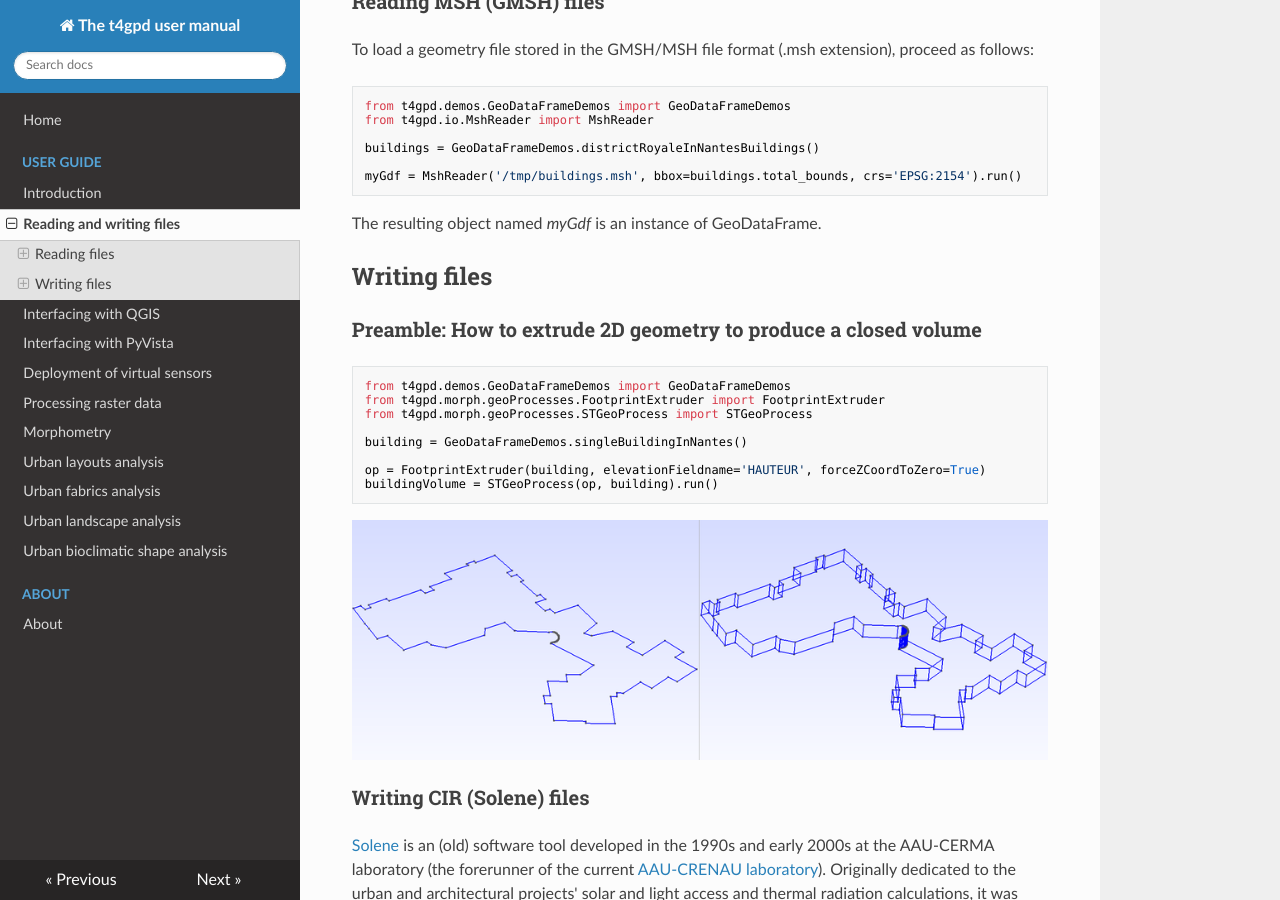
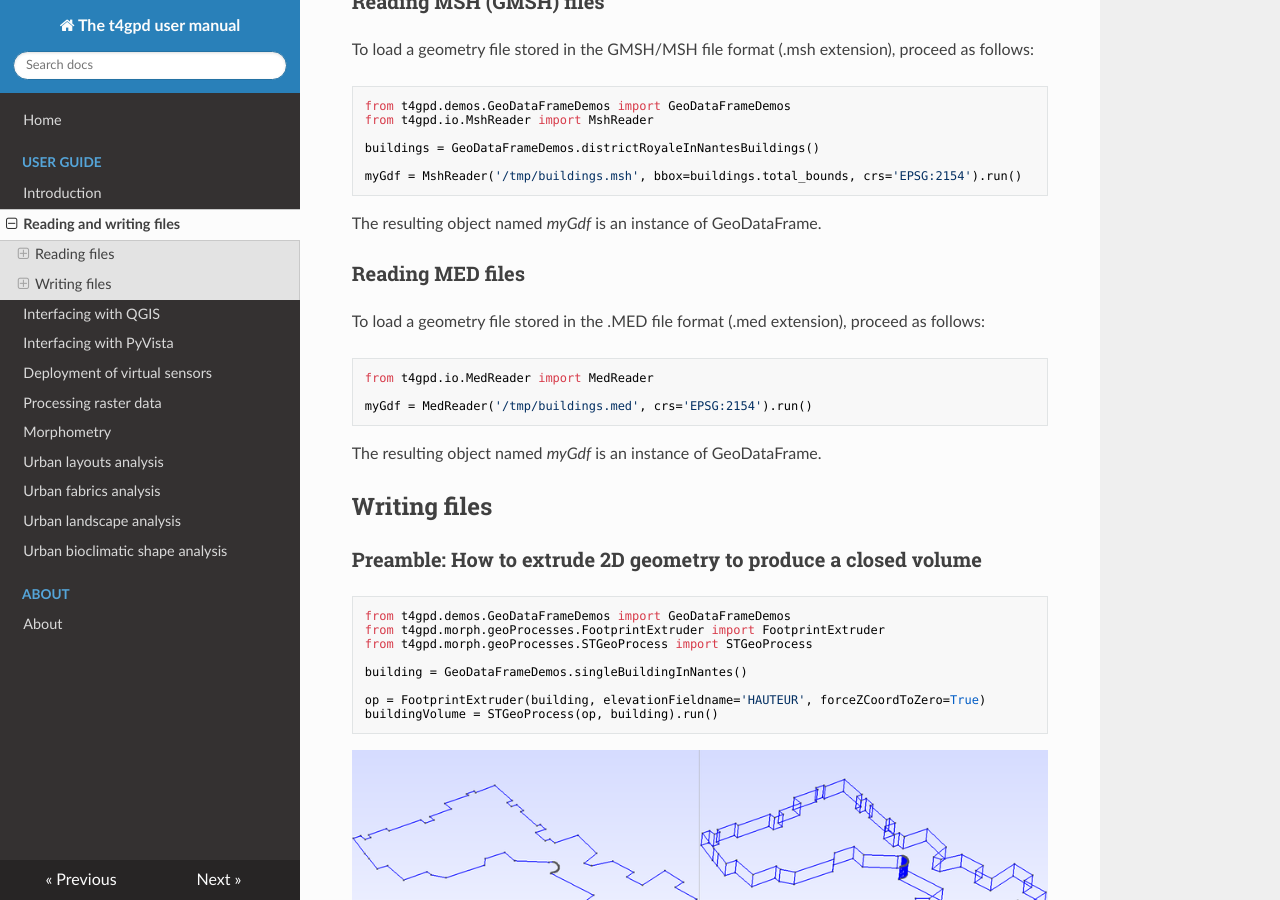
Before and after one commit to thomas-leduc/t4gpd-docs, an MkDocs documentation site: the page built from docs/io.md, in a window 1280 px wide and 900 px high, scrolled down 1480 px. Built offline with MkDocs 1.6.1, drawn with Linux system fonts in a browser that asks for light colours; nearby versions of some CDN libraries.

Commit message:
Update io.md

````diff
--- a/docs/io.md
+++ b/docs/io.md
@@ -81,6 +81,20 @@ myGdf = MshReader('/tmp/buildings.msh', bbox=buildings.total_bounds, crs='EPSG:2
 ```
 
 The resulting object named *myGdf* is an instance of GeoDataFrame.
+
+### Reading MED files
+
+To load a geometry file stored in the .MED file format (.med
+extension), proceed as follows:
+
+```python
+from t4gpd.io.MedReader import MedReader
+
+myGdf = MedReader('/tmp/buildings.med', crs='EPSG:2154').run()
+```
+
+The resulting object named *myGdf* is an instance of GeoDataFrame.
+
 
 ## Writing files
 
````
